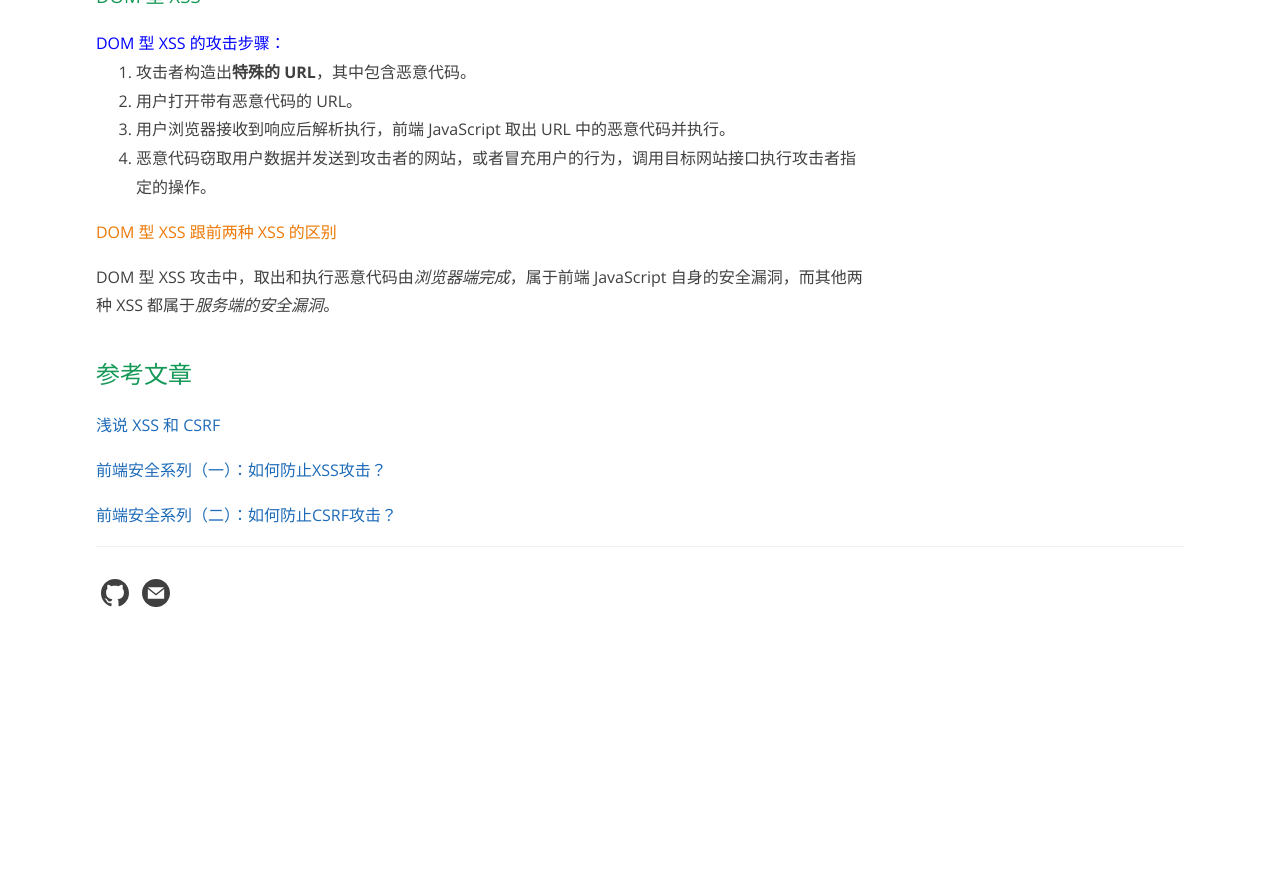
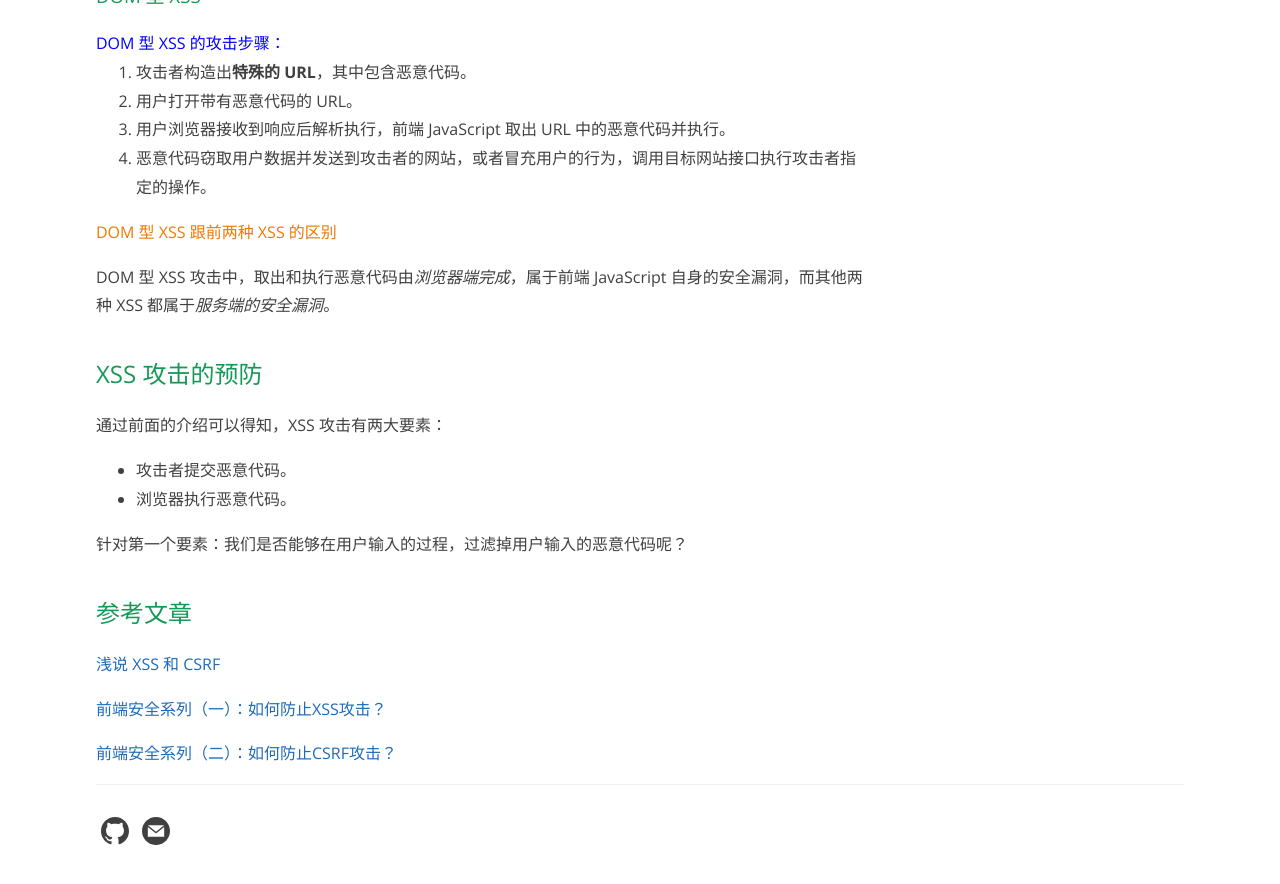
Before and after one commit to higwendolyn/Alias, a Jekyll site: the page built from _posts/2021-02-11-web_security.md, in a window 1280 px wide and 900 px high, scrolled down 2189 px. Shown: the top 884 px of the window. Built offline with Jekyll 4.4.1, drawn with Linux system fonts in a browser that asks for light colours; before the commit the page ends 2850 px from its top, so only the background shows below that.

Commit message:
xss预防

```diff
--- a/_posts/2021-02-11-web_security.md
+++ b/_posts/2021-02-11-web_security.md
@@ -76,6 +76,14 @@ POST 的内容也可以触发反射型 XSS，只不过其触发条件比较苛
 
 DOM 型 XSS 攻击中，取出和执行恶意代码由*浏览器端完成*，属于前端 JavaScript 自身的安全漏洞，而其他两种 XSS 都属于*服务端的安全漏洞*。
 
+## XSS 攻击的预防
+通过前面的介绍可以得知，XSS 攻击有两大要素：
+
+* 攻击者提交恶意代码。
+* 浏览器执行恶意代码。
+
+针对第一个要素：我们是否能够在用户输入的过程，过滤掉用户输入的恶意代码呢？
+
 ## 参考文章
 
 [浅说 XSS 和 CSRF](https://github.com/dwqs/blog/issues/68)
```
